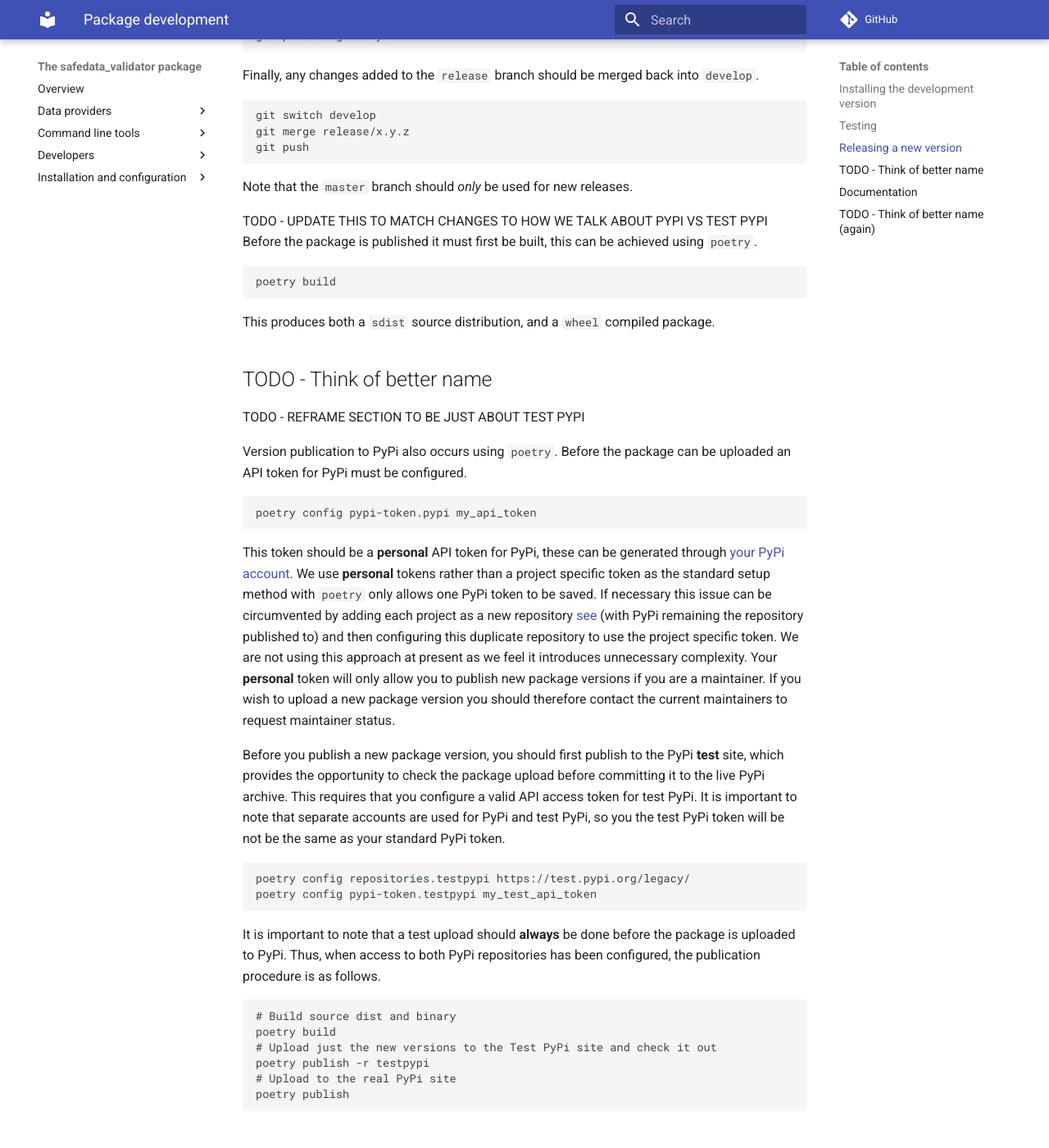
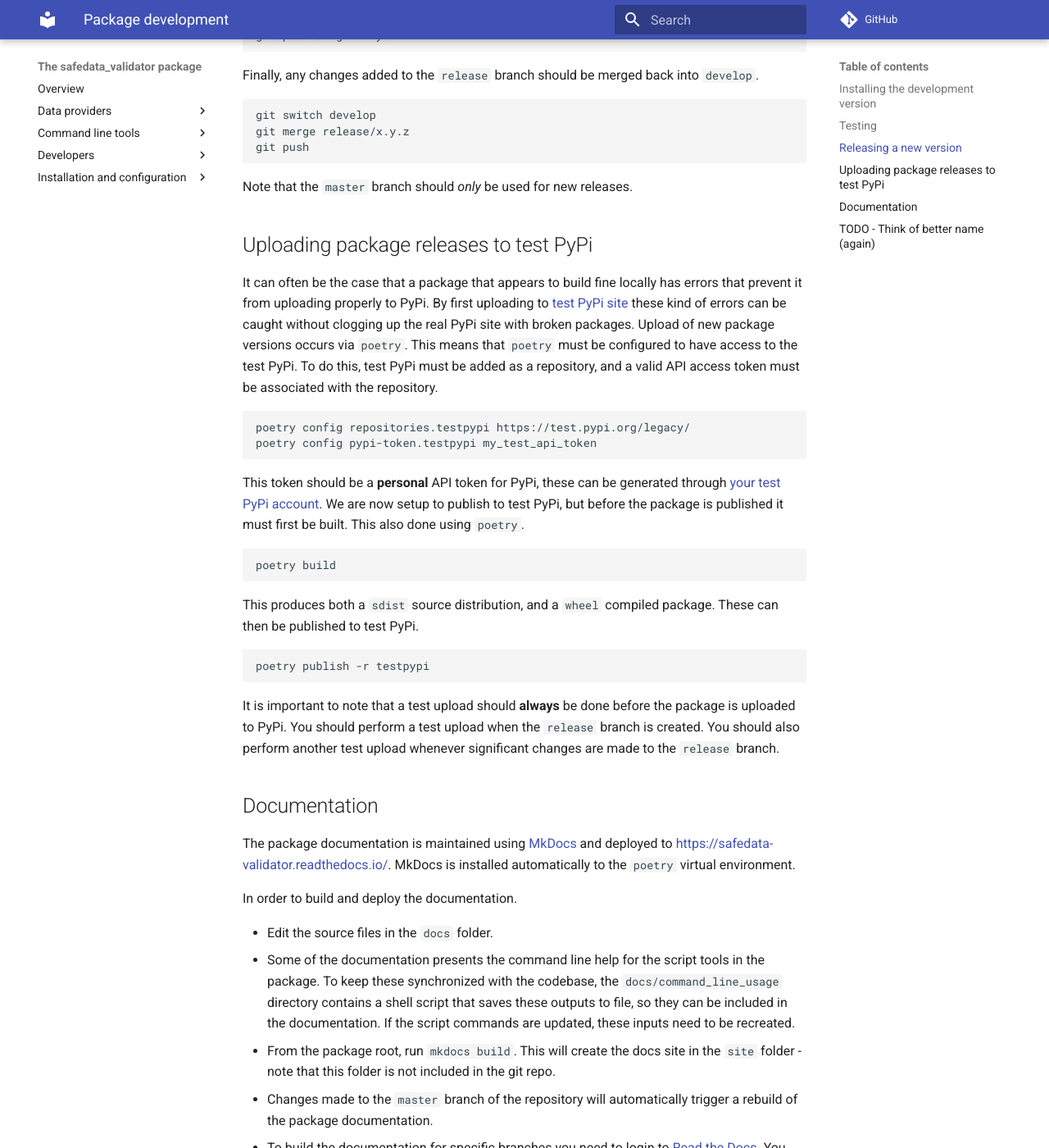
Before and after one commit to ImperialCollegeLondon/safedata_validator, an MkDocs documentation site: the page built from docs/package_development.md, in a window 1280 px wide and 1400 px high, scrolled down 1917 px. Shown: the whole window at 82% size. Built offline with MkDocs 1.6.1 and Material for MkDocs 9.7.7, drawn with Linux system fonts in a browser that asks for light colours; comment, search, counter and statistics services are not loaded; some of the changed text lies outside the part shown.

Commit message:
Added in details for test PyPi

````diff
--- a/docs/package_development.md
+++ b/docs/package_development.md
@@ -106,63 +106,41 @@ git push
 
 Note that the `master` branch should _only_ be used for new releases.
 
-TODO - UPDATE THIS TO MATCH CHANGES TO HOW WE TALK ABOUT PYPI VS TEST PYPI
-Before the package is published it must first be built, this can be achieved using
-`poetry`.
+## Uploading package releases to test PyPi
 
-```bash
-poetry build
-```
-
-This produces both a `sdist` source distribution, and a `wheel` compiled package.
-
-## TODO - Think of better name
-
-TODO - REFRAME SECTION TO BE JUST ABOUT TEST PYPI
-
-Version publication to PyPi also occurs using `poetry`. Before the package can be
-uploaded an API token for PyPi must be configured.
-
-```bash
-poetry config pypi-token.pypi my_api_token
-```
-
-This token should be a **personal** API token for PyPi, these can be generated through
-[your PyPi account](https://pypi.org/account/login/). We use **personal** tokens rather
-than a project specific token as the standard setup method with `poetry` only allows one
-PyPi token to be saved. If necessary this issue can be circumvented by adding each
-project as a new repository
-[see](https://python-poetry.org/docs/repositories/#publishable-repositories) (with PyPi
-remaining the repository published to) and then configuring this duplicate repository to
-use the project specific token. We are not using this approach at present as we feel it
-introduces unnecessary complexity. Your **personal** token will only allow you to
-publish new package versions if you are a maintainer. If you wish to upload a new
-package version you should therefore contact the current maintainers to request
-maintainer status.
-
-Before you publish a new package version, you should first publish to the PyPi **test**
-site, which provides the opportunity to check the package upload before committing it to
-the live PyPi archive. This requires that you configure a valid API access token for
-test PyPi. It is important to note that separate accounts are used for PyPi and test
-PyPi, so you the test PyPi token will be not be the same as your standard PyPi token.
+It can often be the case that a package that appears to build fine locally has errors
+that prevent it from uploading properly to PyPi. By first uploading to [test PyPi
+site](https://test.pypi.org/) these kind of errors can be caught without clogging up the
+real PyPi site with broken packages. Upload of new package versions occurs via `poetry`.
+This means that `poetry` must be configured to have access to the test PyPi. To do this,
+test PyPi must be added as a repository, and a valid API access token must be associated
+with the repository.
 
 ```bash
 poetry config repositories.testpypi https://test.pypi.org/legacy/
 poetry config pypi-token.testpypi my_test_api_token
 ```
 
-It is important to note that a test upload should **always** be done before the package
-is uploaded to PyPi. Thus, when access to both PyPi repositories has been configured,
-the publication procedure is as follows.
+This token should be a **personal** API token for PyPi, these can be generated through
+[your test PyPi account](https://test.pypi.org/account/login/). We are now setup to
+publish to test PyPi, but before the package is published it must first be built. This
+also done using `poetry`.
 
 ```bash
-# Build source dist and binary
 poetry build
-# Upload just the new versions to the Test PyPi site and check it out
+```
+
+This produces both a `sdist` source distribution, and a `wheel` compiled package. These
+can then be published to test PyPi.
+
+```bash
 poetry publish -r testpypi
-# Upload to the real PyPi site
-poetry publish
 ```
+
+It is important to note that a test upload should **always** be done before the package
+is uploaded to PyPi. You should perform a test upload when the `release` branch is
+created. You should also perform another test upload whenever significant changes are
+made to the `release` branch.
 
 ## Documentation
 
@@ -189,3 +167,34 @@ In order to build and deploy the documentation.
 ## TODO - Think of better name (again)
 
 TODO - Write a section here that details final publication procedure
+
+TODO -  Copy and paste this stuff into the test version where relevant
+
+TODO - SOME OF THIS HAS BEEN MENTIONED IN AN ABOVE SECTION, CHANGE TO ADDRESS THAT
+Before the package can be uploaded an API token for PyPi must be configured.
+
+```bash
+poetry config pypi-token.pypi my_api_token
+```
+
+This token should be a **personal** API token for PyPi, these can be generated through
+[your PyPi account](https://pypi.org/account/login/). We use **personal** tokens rather
+than a project specific token as the standard setup method with `poetry` only allows one
+PyPi token to be saved. If necessary this issue can be circumvented by adding each
+project as a new repository
+[see](https://python-poetry.org/docs/repositories/#publishable-repositories) (with PyPi
+remaining the repository published to) and then configuring this duplicate repository to
+use the project specific token. We are not using this approach at present as we feel it
+introduces unnecessary complexity. Your **personal** token will only allow you to
+publish new package versions if you are a maintainer. If you wish to upload a new
+package version you should therefore contact the current maintainers to request
+maintainer status.
+
+```bash
+# Build source dist and binary
+poetry build
+# Upload just the new versions to the Test PyPi site and check it out
+poetry publish -r testpypi
+# Upload to the real PyPi site
+poetry publish
+```
````
